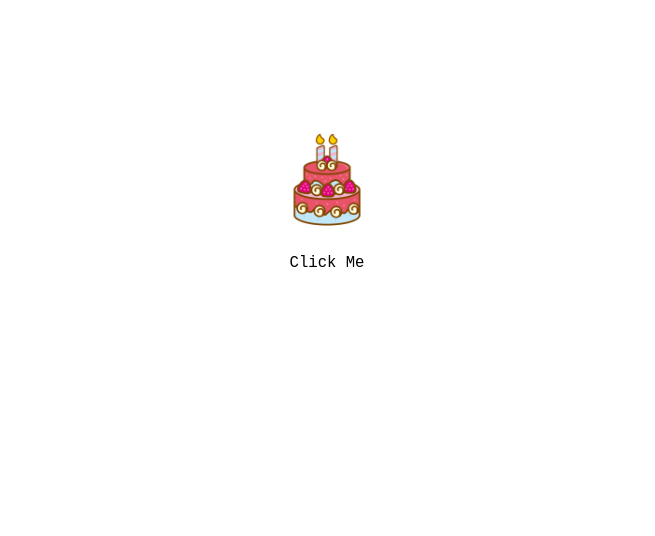
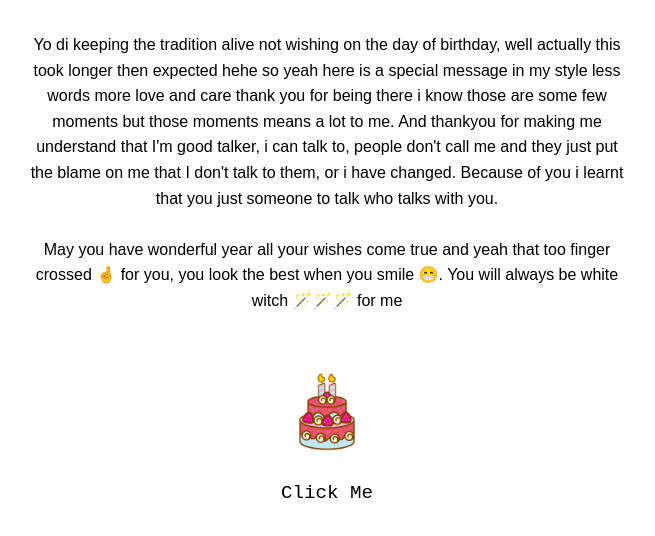
Before and after one commit to chiru3000/Surprise-Surprise, a plain HTML site: page cut.html in a window 1280 px wide. Shown: the whole page, without its empty margins (313-968 px from the left). Drawn offline with Linux system fonts and the light colour scheme.

Commit message:
Update cut.html

```diff
--- a/cut.html
+++ b/cut.html
@@ -2,18 +2,51 @@
 <html lang="en">
 <head>
   <meta charset="UTF-8" />
-  <title>Cut Cake</title>
-  <link rel="stylesheet" href="style.css" />
+  <meta name="viewport" content="width=device-width, initial-scale=1.0"/>
+  <title>Birthday Surprise</title>
+  <style>
+    body {
+      margin: 0;
+      padding: 2rem;
+      font-family: 'Arial', sans-serif;
+      background-color: white;
+      color: black;
+      text-align: center;
+    }
+
+    .message {
+      max-width: 600px;
+      margin: auto;
+      font-size: 1rem;
+      line-height: 1.6;
+    }
+
+    .cake {
+      margin-top: 3rem;
+      cursor: pointer;
+    }
+
+    .click-me {
+      margin-top: 1rem;
+      font-family: monospace;
+      font-size: 1.2rem;
+    }
+
+    img {
+      width: 100px;
+    }
+  </style>
 </head>
-<body class="page2">
-  <div class="centered">
-    <img src="assets/cake.png" alt="Cake" class="cake" onclick="goToFinal()" />
-    <p class="click-me">Click Me</p>
+<body>
+  <div class="message">
+    Yo di keeping the tradition alive not wishing on the day of birthday, well actually this took longer then expected hehe so yeah here is a special message in my style less words more love and care thank you for being there i know those are some few moments but those moments means a lot to me. And thankyou for making me understand that I'm good talker, i can talk to, people don't call me and they just put the blame on me that I don't talk to them, or i have changed. Because of you i learnt that you just someone to talk who talks with you. <br><br>
+
+    May you have wonderful year all your wishes come true and yeah that too finger crossed 🤞 for you, you look the best when you smile 😁. You will always be white witch 🪄🪄🪄 for me
   </div>
-  <script>
-    function goToFinal() {
-      window.location.href = "final.html";
-    }
-  </script>
+
+  <div class="cake" onclick="window.location.href='page3.html'">
+    <img src="assets/cake.png" alt="Birthday Cake">
+    <div class="click-me">Click Me</div>
+  </div>
 </body>
 </html>
```
